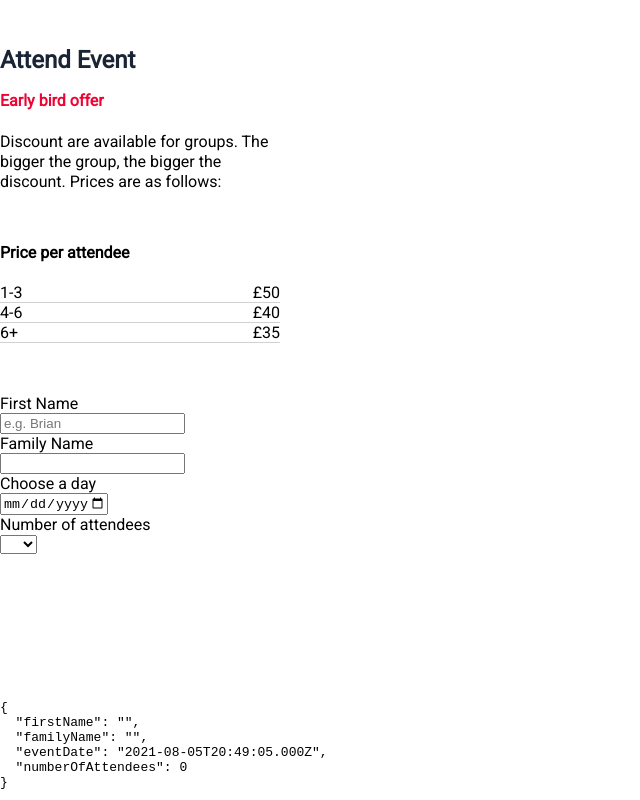
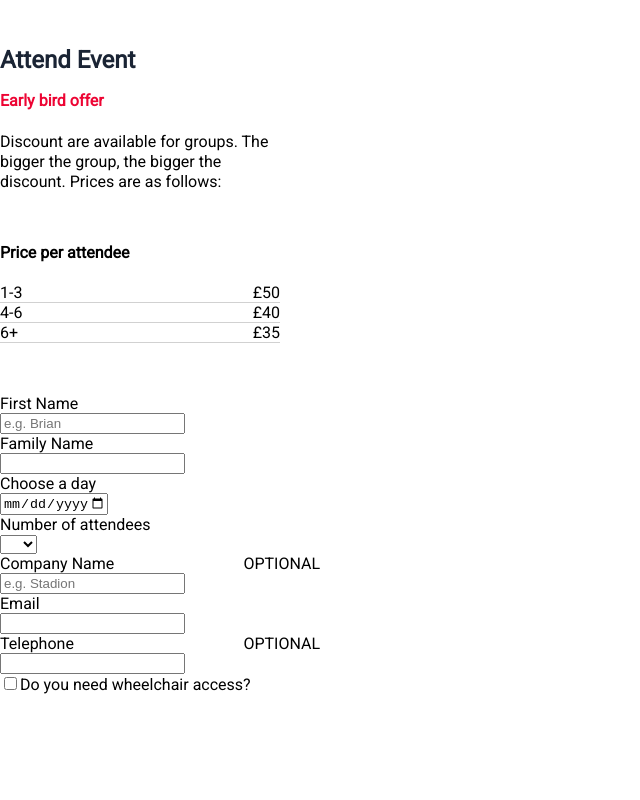
Before and after one commit to puyanwei/event-shop, a React (Create React App) app: page / in a window 1280 px wide. Shown: the top 800 px of the page, without its empty margins (0-640 px from the left). Built offline with nearby package versions, Linux system fonts and the light colour scheme.

Commit message:
Added checkbox, added optional text to input boxes

```diff
--- /dev/null
+++ b/src/Components/Checkbox.tsx
@@ -0,0 +1,30 @@
+import { ChangeEventHandler } from "react";
+
+interface CheckBoxProps {
+  name: string;
+  label: string;
+  optional?: boolean;
+  onChange: ChangeEventHandler<HTMLInputElement>;
+}
+
+const CheckBox = ({
+  name,
+  label,
+  optional = false,
+  onChange,
+}: CheckBoxProps) => {
+  return (
+    <div>
+      <input
+        type="checkbox"
+        id={name}
+        name={name}
+        required={!optional}
+        onChange={onChange}
+      />
+      <label htmlFor={name}>{label}</label>
+    </div>
+  );
+};
+
+export default CheckBox;
--- a/src/Components/TextBox.tsx
+++ b/src/Components/TextBox.tsx
@@ -4,6 +4,7 @@ interface TextBoxProps {
   name: string;
   label: string;
   placeholder?: string;
+  type?: "email" | "tel" | "text";
   optional?: boolean;
   onChange: ChangeEventHandler<HTMLInputElement>;
 }
@@ -12,15 +13,19 @@ const TextBox = ({
   name,
   label,
   placeholder = "",
+  type = "text",
   optional = false,
   onChange,
 }: TextBoxProps) => {
   return (
     <div>
-      <label htmlFor={name}>{label}</label>
+      <div className="flex-space-inbetween">
+        <label htmlFor={name}>{label}</label>
+        {optional && <span>OPTIONAL</span>}
+      </div>
       <div>
         <input
-          type="text"
+          type={type}
           id={name}
           name={name}
           onChange={onChange}
--- a/src/Pages/AttendEvent/AttendEventForm/AttendEventForm.tsx
+++ b/src/Pages/AttendEvent/AttendEventForm/AttendEventForm.tsx
@@ -1,4 +1,5 @@
 import { ChangeEvent, useState } from "react";
+import CheckBox from "../../../Components/Checkbox";
 import DatePicker from "../../../Components/DatePicker";
 import SelectBox from "../../../Components/SelectBox";
 import TextBox from "../../../Components/TextBox";
@@ -8,6 +9,9 @@ interface AttendEventFormData {
   familyName: string;
   eventDate: Date;
   numberOfAttendees: number;
+  companyName: string;
+  telephone: string;
+  needsWheelchairAccess: boolean;
 }
 
 export const AttendEventForm = () => {
@@ -16,6 +20,9 @@ export const AttendEventForm = () => {
     familyName: "",
     eventDate: new Date(),
     numberOfAttendees: 0,
+    companyName: "",
+    telephone: "",
+    needsWheelchairAccess: false,
   });
 
   const onChange = (e: ChangeEvent<HTMLInputElement>) => {
@@ -26,6 +33,11 @@ export const AttendEventForm = () => {
   const onChangeSelect = (e: ChangeEvent<HTMLSelectElement>) => {
     const { value, name } = e.target as HTMLSelectElement;
     setFormValues({ ...formValues, [name]: value });
+  };
+
+  const onChangeChecked = (e: ChangeEvent<HTMLInputElement>) => {
+    const { checked, name } = e.target as HTMLInputElement;
+    setFormValues({ ...formValues, [name]: checked });
   };
 
   return (
@@ -48,8 +60,28 @@ export const AttendEventForm = () => {
       <SelectBox
         name="numberOfAttendees"
         label={"Number of attendees"}
+        options={["1", "2", "3", "4", "5", "6", "7", "8", "9", "10"]}
         onChange={onChangeSelect}
-        options={["1", "2", "3", "4", "5", "6", "7", "8", "9", "10"]}
+      />
+      <TextBox
+        name="companyName"
+        label="Company Name"
+        placeholder="e.g. Stadion"
+        optional
+        onChange={onChange}
+      />
+      <TextBox name="email" label="Email" type="email" onChange={onChange} />
+      <TextBox
+        name="telephone"
+        label="Telephone"
+        type="tel"
+        optional
+        onChange={onChange}
+      />
+      <CheckBox
+        name="needsWheelchairAccess"
+        label="Do you need wheelchair access?"
+        onChange={onChangeChecked}
       />
       <br />
       <br />
```
